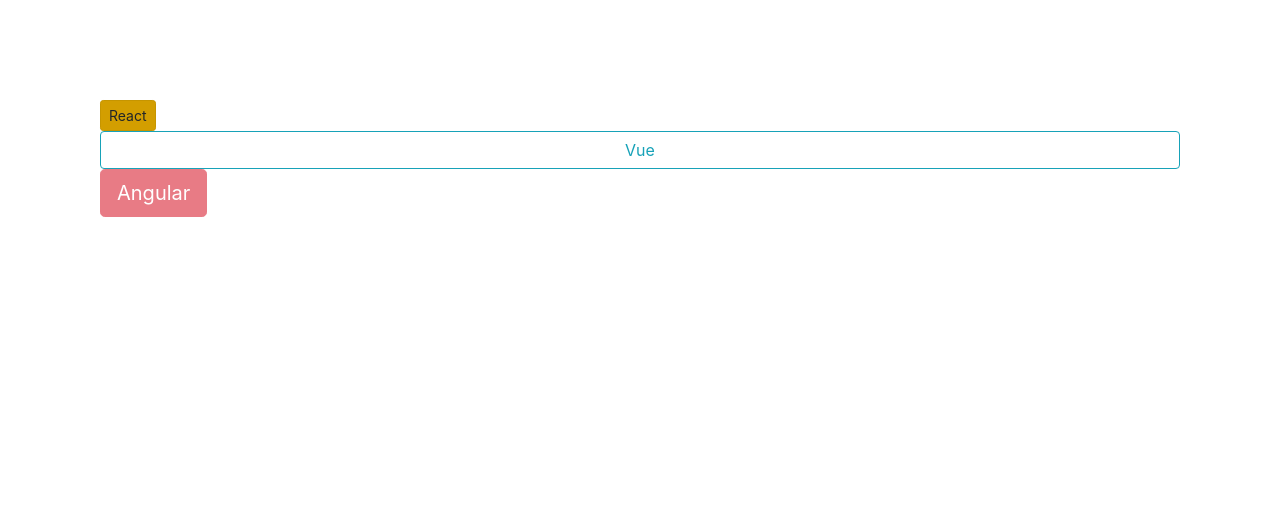
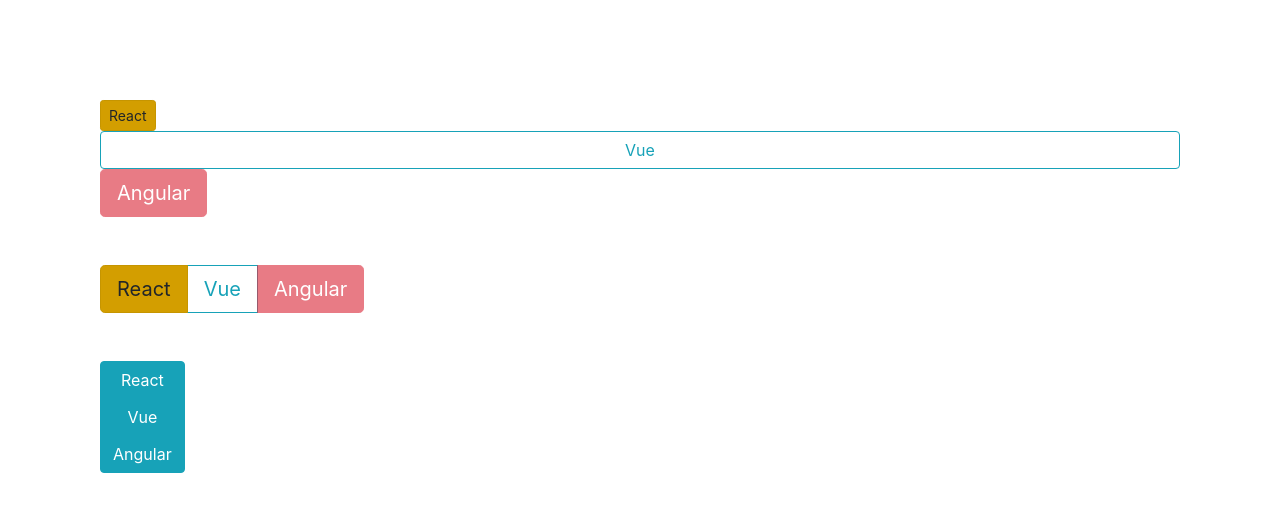
Before and after one commit to rana2020701/Bootstrap, a plain HTML site: page index.html in a window 1280 px wide. Drawn offline with Linux system fonts and the light colour scheme.

Commit message:
button-group

```diff
--- a/index.html
+++ b/index.html
@@ -8,10 +8,31 @@
     <title>Document</title>
 </head>
 <body>
+    <button class="btn btn-warning active btn-sm " type="button">React</button>
+
+   <a class="btn btn-outline-info btn-block">Vue</a>
+   <div class="btn btn-danger disabled btn-lg">Angular</div>
+   <br>
+   <br>
+   <br>
+
+
+<div class="btn-group btn-group-lg">
    <button class="btn btn-warning active btn-sm " type="button">React</button>
 
    <a class="btn btn-outline-info btn-block">Vue</a>
    <div class="btn btn-danger disabled btn-lg">Angular</div>
+</div>
+    <br>
+   <br>
+   <br>
+
+<div class=" btn-group-vertical">
+    <button class="btn btn-info">React</button>
+
+    <a class="btn btn-info ">Vue</a>
+    <div class="btn btn-info">Angular</div>
+ </div>
 
 </body>
 </html>
```
